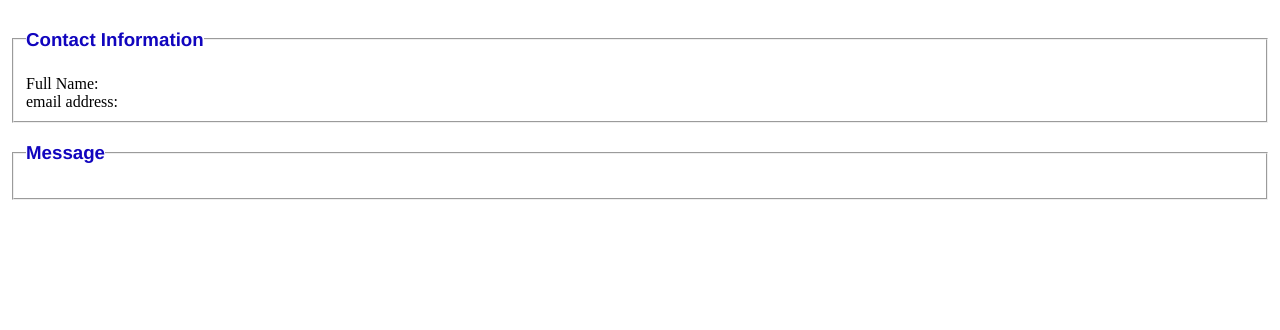
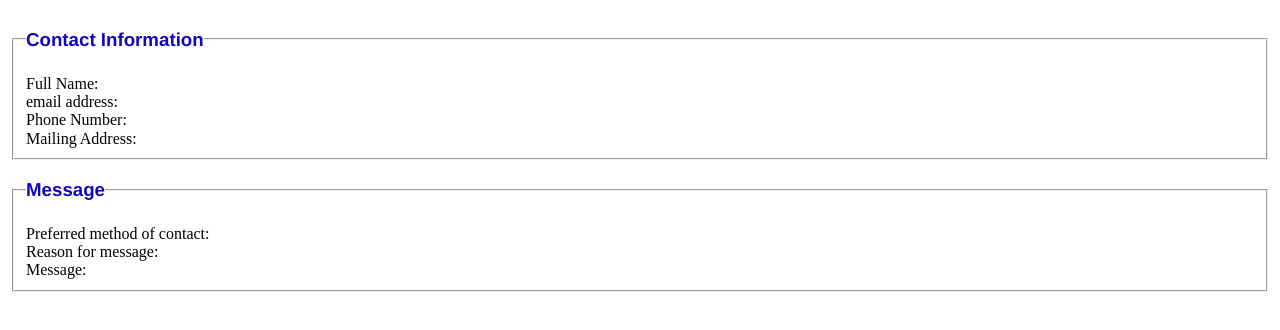
Before and after one commit to BenTerpstra/HTML-email-form-practice, a plain HTML site: page HTML-email-form-practice.html in a window 1280 px wide. Drawn offline with nearby package versions, Linux system fonts and the light colour scheme.

Commit message:
added labels, updated css

```diff
--- a/HTML-email-form-practice.html
+++ b/HTML-email-form-practice.html
@@ -32,11 +32,11 @@
                 </div>
             <!-- Form for phone number **optional -->
                 <div>
-                    <label for="#"></label>
+                    <label for="phone">Phone Number:</label>
                 </div>
             <!-- Form for location **optional -->
                 <div>
-                    <label for="#"></label>
+                    <label for="address">Mailing Address:</label>
                 </div>
             </fieldset>
 <!-- Message fieldset -->
@@ -44,15 +44,15 @@
                 <legend><h3>Message</h3></legend>
             <!-- Radio buttons for preferred method of response **optional, default 'general' -->
                 <div>
-                    <label for="#"></label>
+                    <label for="method">Preferred method of contact:</label>
                 </div>
             <!-- Dropdown menu for type of (or reason for) message **optional, default email -->
                 <div>
-                    <label for="#"></label>
+                    <label for="reason">Reason for message:</label>
                 </div>
             <!-- Form for message **required -->
                 <div>
-                    <label for="#"></label>
+                    <label for="message">Message:</label>
                 </div>
             </fieldset>
 
--- a/style.css
+++ b/style.css
@@ -11,4 +11,5 @@ body {
   input {
     margin: 10px;
     font-family: 'Courier New', Courier, monospace;
+    color: #2060e9;
   }
```
